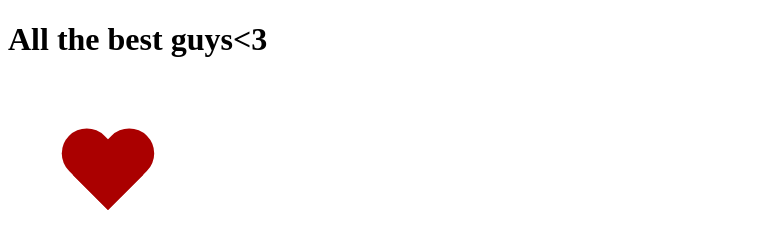
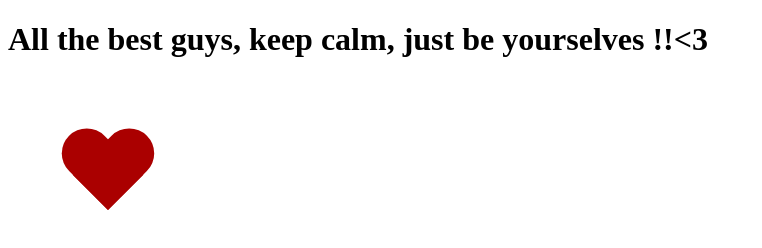
Before and after one commit to Shubhkesarwani02/wishes, a plain HTML site: page index.html in a window 1280 px wide. Shown: the whole page, without its empty margins (0-762 px from the left). Drawn offline with Linux system fonts and the light colour scheme.

Commit message:
Update index.html

```diff
--- a/index.html
+++ b/index.html
@@ -54,7 +54,7 @@
     </style>
   </head>
   <body>
-    <h1>All the best guys<3</h1>
+    <h1>All the best guys, keep calm, just be yourselves !!<3</h1>
     <div id="wrapper">
       <div id="pulsingheart"></div>
     </div>
```
